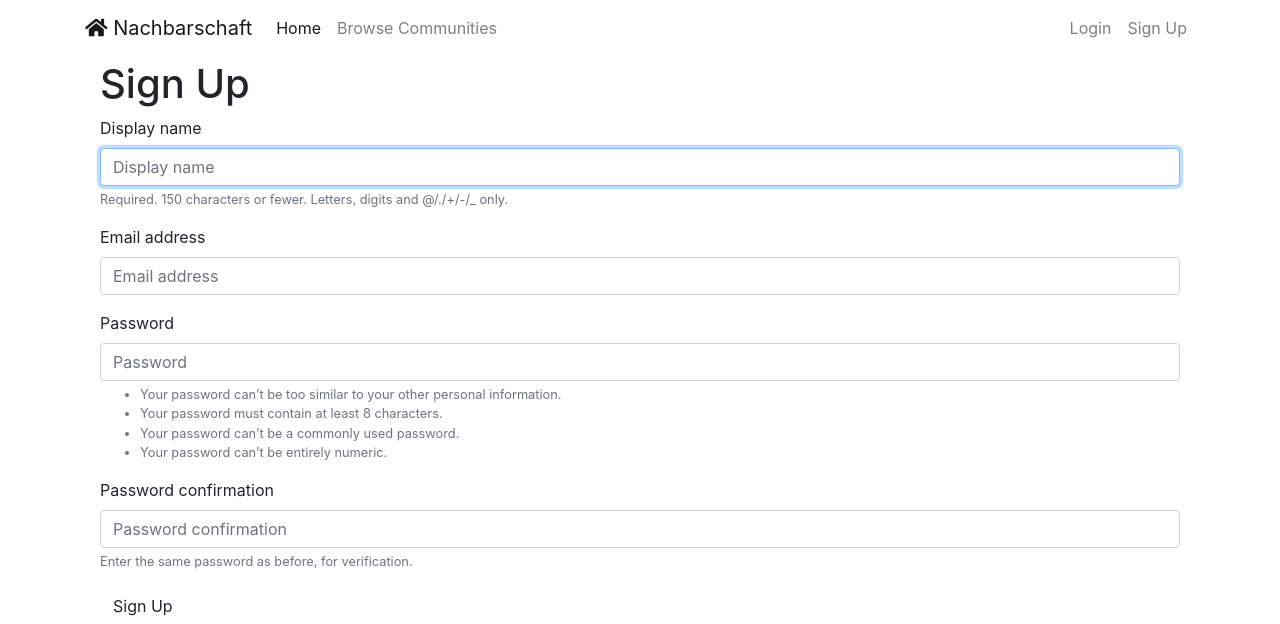
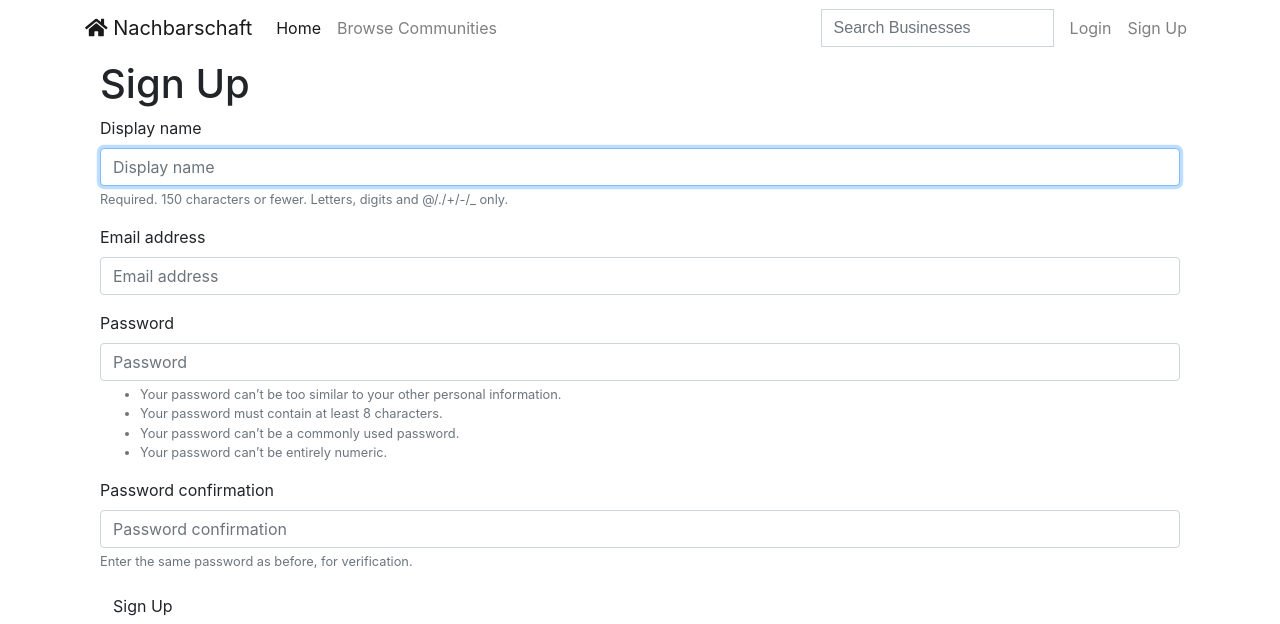
Before and after one commit to c12i/nachbarschaft, a Django app: page /accounts/signup/ in a window 1280 px wide. Shown: the top 624 px of the page. Run offline with Django 3.2, Linux system fonts and the light colour scheme; some libraries are stand-ins or nearby versions.

Commit message:
Add search bar; for business search functionality

```diff
--- a/templates/base.html
+++ b/templates/base.html
@@ -30,6 +30,12 @@
           </li>
         </ul>
         <ul class="navbar-nav ml-auto nav-flex-icons">
+            <form class="form-inline" action="">
+                <div class="md-form my-0">
+                    <input class="form-control empty mr-sm-2 no-b" type="search" placeholder="Search Businesses"
+                    id="iconified"  aria-label="Search" name="search" style="font-family: Arial, 'Font Awesome 5 Free'">
+                </div>
+            </form>
           {%if user.is_authenticated%}
           <li class="nav-item dropdown">
             <a class="nav-link dropdown-toggle" id="navbarDropdownMenuLink-333" data-toggle="dropdown"
```
